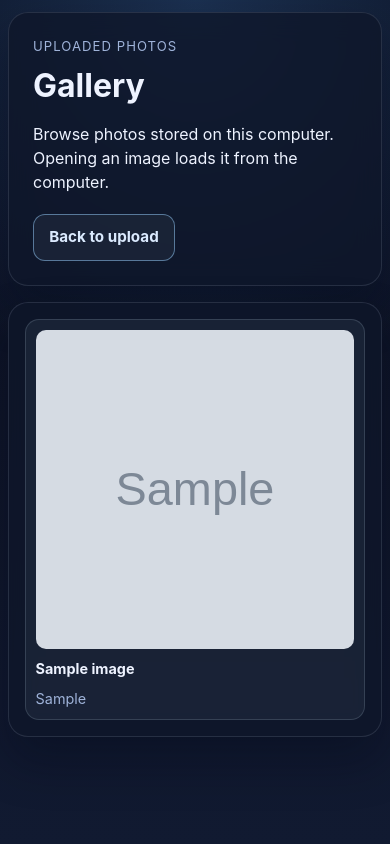
After one commit to bk-del/Local_Image_Upload, a FastAPI app: template templates/gallery.html in a window 390 px wide. The commit adds this page. Run offline with FastAPI, Linux system fonts and the light colour scheme; the template is opened without the code that fills it: most values are stand-ins (such as "Sample title", 1, 10 or a date in 2020); grey boxes marked "Sample" are stand-in pictures.

Commit message:
feat: add phone/desktop-specific UI, gallery + folder actions, and one-command setup/run

```diff
--- a/app/main.py
+++ b/app/main.py
@@ -17,13 +17,24 @@ from app.utils import (
     detect_local_ip,
     ensure_directory,
     get_extension,
+    is_local_client_host,
+    list_uploaded_images,
     make_qr_data_uri,
+    open_directory_in_file_browser,
     sanitize_stem,
     unique_path,
 )
 
 BASE_DIR = Path(__file__).resolve().parent.parent
 TEMPLATES = Jinja2Templates(directory=str(BASE_DIR / "templates"))
+
+
+def is_local_machine_request(request: Request, local_ip: str | None = None) -> bool:
+    if request.client is None:
+        return False
+
+    resolved_local_ip = local_ip or detect_local_ip()
+    return is_local_client_host(request.client.host, resolved_local_ip)
 
 
 def create_app(settings: Settings | None = None) -> FastAPI:
@@ -33,12 +44,14 @@ def create_app(settings: Settings | None = None) -> FastAPI:
     app = FastAPI(title=app_settings.app_name)
     app.state.settings = app_settings
     app.mount("/static", StaticFiles(directory=str(BASE_DIR / "static")), name="static")
+    app.mount("/uploads", StaticFiles(directory=str(app_settings.upload_dir)), name="uploads")
 
     @app.get("/", response_class=HTMLResponse)
     async def index(request: Request) -> HTMLResponse:
         local_ip = detect_local_ip()
         network_url = f"http://{local_ip}:{app_settings.port}"
         qr_data_uri = make_qr_data_uri(network_url)
+        can_open_uploads = is_local_machine_request(request, local_ip)
         return TEMPLATES.TemplateResponse(
             request=request,
             name="index.html",
@@ -47,14 +60,42 @@ def create_app(settings: Settings | None = None) -> FastAPI:
                 "network_url": network_url,
                 "qr_data_uri": qr_data_uri,
                 "max_upload_mb": app_settings.max_upload_bytes // (1024 * 1024),
+                "can_open_uploads": can_open_uploads,
             },
         )
+
+    @app.get("/gallery", response_class=HTMLResponse)
+    async def gallery(request: Request) -> HTMLResponse:
+        images = list_uploaded_images(app_settings.upload_dir, app_settings.allowed_extensions)
+
+        return TEMPLATES.TemplateResponse(
+            request=request,
+            name="gallery.html",
+            context={"app_name": app_settings.app_name, "images": images},
+        )
+
+    @app.post("/open-uploads")
+    async def open_uploads_folder(request: Request) -> JSONResponse:
+        if not is_local_machine_request(request):
+            raise HTTPException(
+                status_code=403,
+                detail="This action is only available on this computer.",
+            )
+
+        uploads_path = ensure_directory(app_settings.upload_dir).resolve()
+        try:
+            open_directory_in_file_browser(uploads_path)
+        except OSError as exc:
+            raise HTTPException(status_code=500, detail="Could not open uploads folder.") from exc
+
+        return JSONResponse({"message": "Opened uploads folder.", "path": str(uploads_path)})
 
     @app.post("/upload")
     async def upload_images(
         files: Annotated[list[UploadFile], File(...)],
-        names: list[str] = Form(default=[]),
+        names: Annotated[list[str] | None, Form()] = None,
     ) -> JSONResponse:
+        resolved_names = names or []
         saved_files: list[dict[str, str | int]] = []
         target_dir = dated_upload_dir(app_settings.upload_dir, dt.date.today().isoformat())
 
@@ -73,23 +114,29 @@ def create_app(settings: Settings | None = None) -> FastAPI:
                     detail=f"{uploaded_file.filename or 'File'} exceeds the size limit.",
                 )
 
-            custom_name = names[index].strip() if index < len(names) else ""
+            custom_name = resolved_names[index].strip() if index < len(resolved_names) else ""
             desired_stem = custom_name or Path(uploaded_file.filename or "image").stem
             destination = unique_path(target_dir, sanitize_stem(desired_stem), extension)
             destination.write_bytes(content)
+            relative_path = destination.relative_to(app_settings.upload_dir).as_posix()
 
             saved_files.append(
                 {
                     "original_name": uploaded_file.filename or "",
                     "saved_name": destination.name,
-                    "relative_path": str(destination.relative_to(app_settings.upload_dir.parent)),
+                    "relative_path": relative_path,
+                    "preview_url": f"/uploads/{relative_path}",
                     "size_bytes": len(content),
                 }
             )
 
+        uploaded_count = len(saved_files)
+        saved_folder = target_dir.relative_to(app_settings.upload_dir.parent).as_posix()
         return JSONResponse(
             {
-                "message": f"Saved {len(saved_files)} image(s).",
+                "message": f"Uploaded {uploaded_count} photo(s).",
+                "uploaded_count": uploaded_count,
+                "saved_folder": saved_folder,
                 "saved_files": saved_files,
                 "target_directory": str(target_dir),
             }
--- a/static/style.css
+++ b/static/style.css
@@ -70,6 +70,13 @@ h1 {
 .lede {
   margin: 0.75rem 0 1.25rem;
   max-width: 58ch;
+}
+
+.hero-actions {
+  display: flex;
+  flex-wrap: wrap;
+  gap: 0.65rem;
+  margin-top: 1rem;
 }
 
 .network-panel {
@@ -180,6 +187,27 @@ h1 {
   cursor: pointer;
 }
 
+.secondary-button {
+  display: inline-flex;
+  align-items: center;
+  justify-content: center;
+  min-height: 44px;
+  padding: 0.7rem 0.95rem;
+  border-radius: 12px;
+  border: 1px solid rgba(154, 208, 255, 0.5);
+  background: rgba(30, 41, 59, 0.72);
+  color: #dbeafe;
+  font-size: 0.95rem;
+  font-weight: 700;
+  text-decoration: none;
+  cursor: pointer;
+}
+
+.secondary-button:disabled {
+  opacity: 0.55;
+  cursor: not-allowed;
+}
+
 .submit-button:disabled {
   opacity: 0.55;
   cursor: not-allowed;
@@ -197,6 +225,107 @@ h1 {
 
 .status.success {
   color: #bbf7d0;
+}
+
+.upload-confirmation {
+  margin-top: 1rem;
+  padding: 0.9rem;
+  border-radius: 14px;
+  border: 1px solid rgba(134, 239, 172, 0.4);
+  background: rgba(22, 101, 52, 0.18);
+}
+
+.upload-confirmation h2 {
+  margin: 0 0 0.45rem;
+  font-size: 1.1rem;
+}
+
+.confirmation-summary,
+.confirmation-folder {
+  margin: 0;
+  color: #dcfce7;
+}
+
+.confirmation-folder {
+  font-size: 0.9rem;
+  margin-top: 0.25rem;
+}
+
+.confirmation-files {
+  display: grid;
+  gap: 0.6rem;
+  margin-top: 0.8rem;
+}
+
+.confirmation-item {
+  display: grid;
+  grid-template-columns: 64px 1fr;
+  gap: 0.6rem;
+  align-items: center;
+  padding: 0.55rem;
+  border-radius: 10px;
+  background: rgba(15, 23, 42, 0.55);
+}
+
+.confirmation-item img {
+  width: 64px;
+  height: 64px;
+  border-radius: 8px;
+  object-fit: cover;
+}
+
+.confirmation-meta {
+  min-width: 0;
+}
+
+.confirmation-name,
+.confirmation-path {
+  margin: 0;
+  word-break: break-word;
+}
+
+.confirmation-name {
+  font-weight: 700;
+}
+
+.confirmation-path,
+.gallery-path {
+  color: #9fb3d9;
+  font-size: 0.85rem;
+}
+
+.gallery-grid {
+  display: grid;
+  grid-template-columns: repeat(auto-fill, minmax(170px, 1fr));
+  gap: 0.85rem;
+}
+
+.gallery-item {
+  display: grid;
+  gap: 0.55rem;
+  padding: 0.6rem;
+  border-radius: 14px;
+  background: rgba(30, 41, 59, 0.72);
+  border: 1px solid rgba(148, 163, 184, 0.24);
+  text-decoration: none;
+  color: inherit;
+}
+
+.gallery-item img {
+  width: 100%;
+  aspect-ratio: 1;
+  object-fit: cover;
+  border-radius: 10px;
+}
+
+.gallery-item p {
+  margin: 0;
+  font-size: 0.9rem;
+  word-break: break-word;
+}
+
+.gallery-name {
+  font-weight: 700;
 }
 
 @media (max-width: 680px) {
--- /dev/null
+++ b/templates/gallery.html
@@ -0,0 +1,41 @@
+<!DOCTYPE html>
+<html lang="en">
+  <head>
+    <meta charset="UTF-8" />
+    <meta name="viewport" content="width=device-width, initial-scale=1.0" />
+    <title>{{ app_name }} - Gallery</title>
+    <link rel="stylesheet" href="{{ url_for('static', path='style.css') }}" />
+  </head>
+  <body>
+    <main class="page-shell">
+      <section class="hero-card">
+        <div class="hero-copy">
+          <p class="eyebrow">Uploaded photos</p>
+          <h1>Gallery</h1>
+          <p class="lede">
+            Browse photos stored on this computer. Opening an image loads it from the computer.
+          </p>
+          <div class="hero-actions">
+            <a class="secondary-button" href="/">Back to upload</a>
+          </div>
+        </div>
+      </section>
+
+      <section class="upload-card">
+        {% if images %}
+          <div class="gallery-grid">
+            {% for image in images %}
+              <a class="gallery-item" href="{{ image.url }}" target="_blank" rel="noopener">
+                <img src="{{ image.url }}" alt="{{ image.name }}" loading="lazy" />
+                <p class="gallery-name">{{ image.name }}</p>
+                <p class="gallery-path">{{ image.relative_path }}</p>
+              </a>
+            {% endfor %}
+          </div>
+        {% else %}
+          <p class="hint">No uploaded images yet.</p>
+        {% endif %}
+      </section>
+    </main>
+  </body>
+</html>
```
Also changed, not shown: LLM_HANDOFF.md (deleted, +0 -58 lines), PROMPT_FOR_NEW_LLM.md (deleted, +0 -66 lines), app/utils.py (+46 -0 lines), static/app.js (+79 -3 lines), templates/index.html (+43 -8 lines), tests/test_app.py (+63 -1 lines), tests/test_utils.py (+39 -1 lines), README.md, 3 other files.
